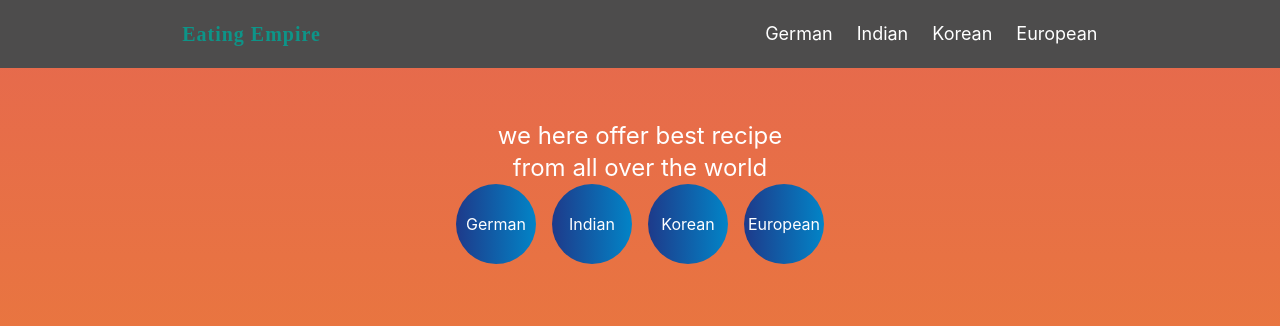
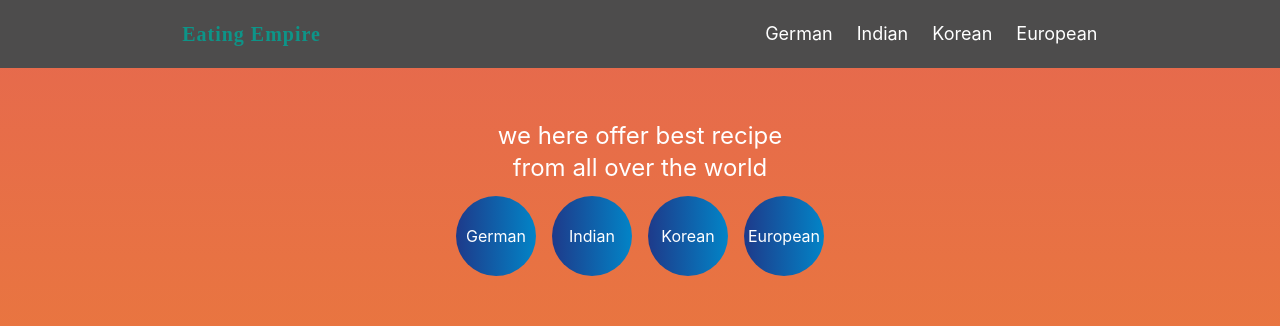
Before and after one commit to devMohamed12/eatingEmpire, a React (Vite) app: page / in a window 1280 px wide. Shown: the top 326 px of the page. Built offline with nearby package versions, Linux system fonts and the light colour scheme; no server answers.

Commit message:
Update Categories.jsx

```diff
--- a/src/components/Categories.jsx
+++ b/src/components/Categories.jsx
@@ -6,7 +6,7 @@ const categoryStyle =
 
 const Categories = () => {
   return (
-    <div className=" grid lg:grid-cols-4 grid-cols-2 gap-4 w-fit mx-auto">
+    <div className=" grid lg:grid-cols-4 grid-cols-2 mt-3 gap-4 w-fit mx-auto">
       <NavLink className={categoryStyle} to={"/CuisinePage/German"}>
         <h4>German </h4>
       </NavLink>
```
